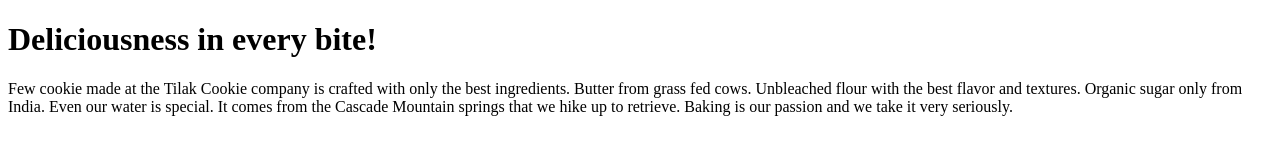
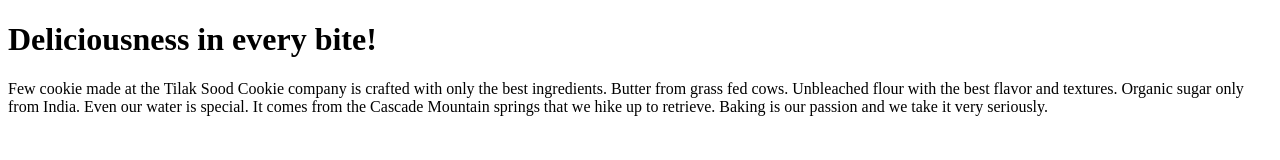
Before and after one commit to TilakSood1983/TilakProject, a plain HTML site: page index.htm in a window 1280 px wide. Drawn offline with Linux system fonts and the light colour scheme.

Commit message:
Added sirname on local

```diff
--- a/index.htm
+++ b/index.htm
@@ -4,7 +4,7 @@
 
 <h1>Deliciousness in every bite!</h1>
 
-<p>Few cookie made at the Tilak Cookie company is crafted with only the best ingredients. Butter from grass fed cows. Unbleached flour with the best flavor and textures. Organic sugar only from India. Even our water is special. It comes from the Cascade Mountain springs that we hike up to retrieve. Baking is our passion and we take it very seriously.</p>
+<p>Few cookie made at the Tilak Sood Cookie company is crafted with only the best ingredients. Butter from grass fed cows. Unbleached flour with the best flavor and textures. Organic sugar only from India. Even our water is special. It comes from the Cascade Mountain springs that we hike up to retrieve. Baking is our passion and we take it very seriously.</p>
 
 
 </body>
```
